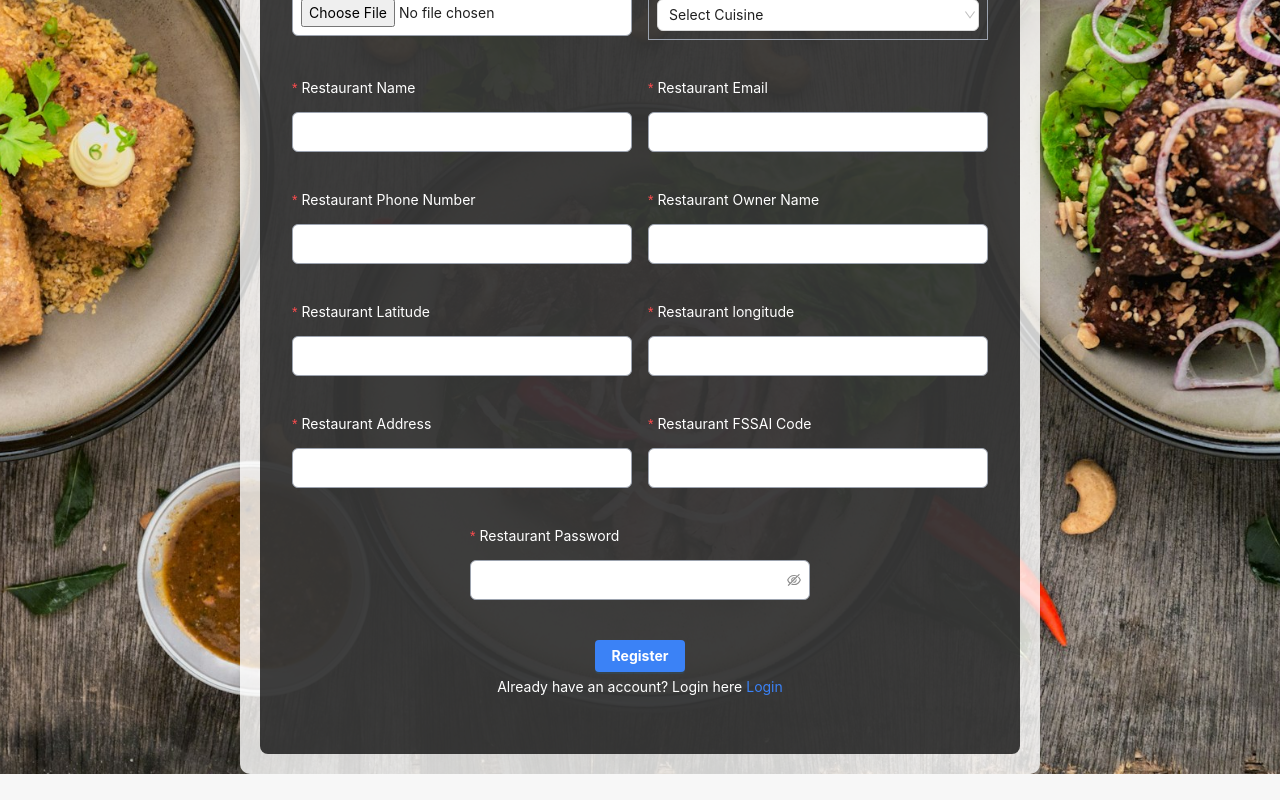
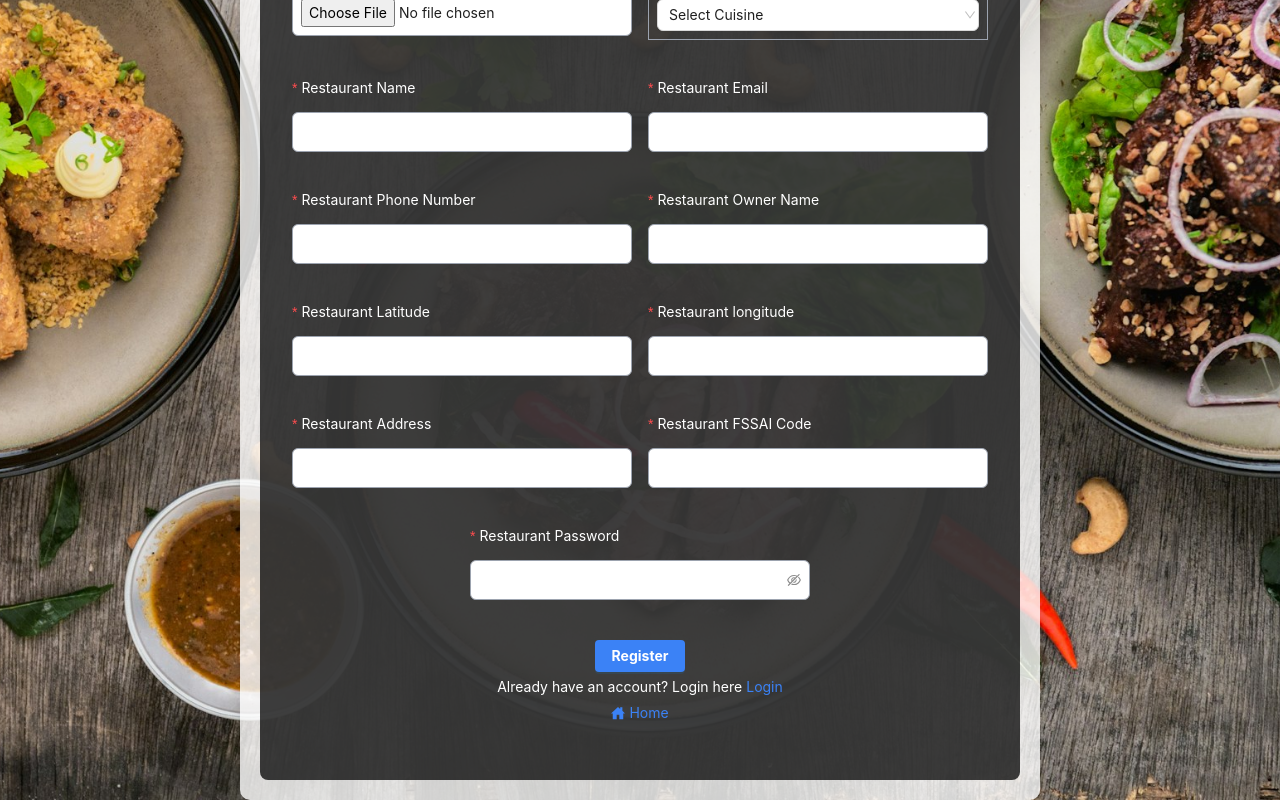
Before and after one commit to xsanket/merchant-webapp, a React (Create React App) app in the folder frontend/: page /restaurant-registration in a window 1280 px wide. Shown: the part 262-1062 px from the top of the page. Before the commit the page ends 1036 px from the top, so only its background shows below. Built offline with nearby package versions, Linux system fonts and the light colour scheme; a web font is replaced by a local one.

Commit message:
"return home"

```diff
--- a/frontend/src/pages/RestLogin.js
+++ b/frontend/src/pages/RestLogin.js
@@ -4,6 +4,7 @@ import { Link, useNavigate } from 'react-router-dom';
 import { message } from 'antd';
 import { useDispatch } from 'react-redux';
 import { setLoading } from '../redux/loaderSlice.js';
+import { IoHomeSharp } from "react-icons/io5";
 
 // Login page for restaurant
 
@@ -111,6 +112,11 @@ const RestLogin = () => {
             <span className='mt-1 flex text-center justify-center text-white'>
               New user? Register here <Link to="/restaurant-registration" className="text-blue-500 ml-1 mb-0">Register</Link>
             </span>
+            <span className='mt-1 flex text-center justify-center text-white'>
+              <IoHomeSharp className='mt-1 text-blue-500  ' />
+              <Link to="/" className="text-blue-500 ml-1 mb-0">Home</Link>
+            </span>
+
           </div>
 
 
--- a/frontend/src/pages/RestRegistration.js
+++ b/frontend/src/pages/RestRegistration.js
@@ -4,6 +4,7 @@ import { Link, useNavigate } from 'react-router-dom';
 import { message, Form, Input, Button, Select, Radio, InputNumber } from 'antd';
 import { useDispatch } from 'react-redux';
 import { setLoading } from '../redux/loaderSlice';
+import { IoHomeSharp } from "react-icons/io5";
 
 const { Option } = Select;
 
@@ -359,6 +360,10 @@ const RestRegistration = () => {
             <span className='mt-1 flex text-center justify-center text-white'>
               Already have an account? Login here <Link to="/restaurant-login" className="text-blue-500 ml-1 mb-0">Login</Link>
             </span>
+            <span className='mt-1 flex text-center justify-center text-white'>
+              <IoHomeSharp className='mt-1 text-blue-500  ' />
+              <Link to="/" className="text-blue-500 ml-1 mb-0">Home</Link>
+            </span>
           </Form.Item>
         </Form>
       </div>
```
